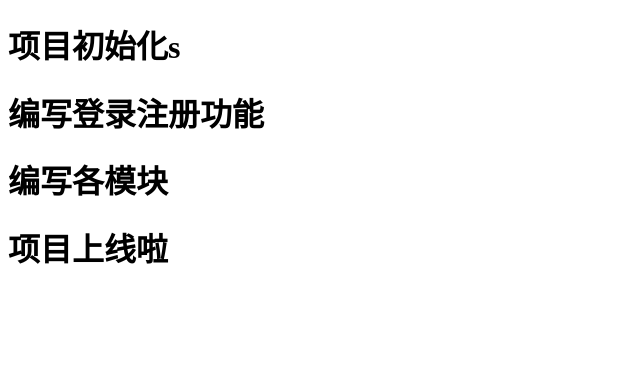
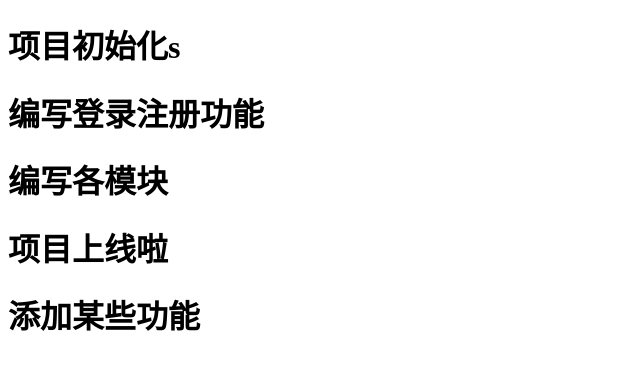
Before and after one commit to luomaoer/vue_resoure, a plain HTML site: page index.html in a window 1280 px wide. Shown: the whole page, without its empty margins (0-640 px from the left). Drawn offline with Linux system fonts and the light colour scheme.

Commit message:
添加功能

```diff
--- a/index.html
+++ b/index.html
@@ -11,5 +11,6 @@
         <h1>编写登录注册功能</h1>
         <h1>编写各模块</h1>
         <h1>项目上线啦</h1>
+        <h1>添加某些功能</h1>
 </body>
 </html>
```
